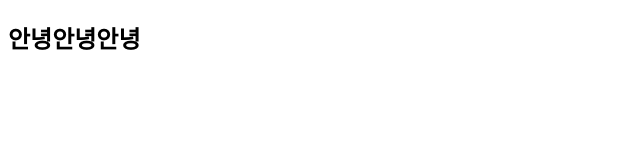
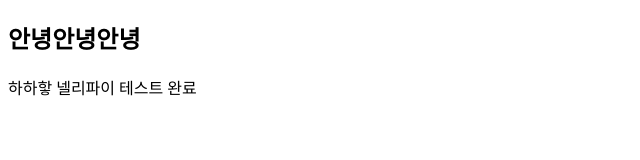
Before and after one commit to kimminjunggg/Fisrt-MJ-Project, a plain HTML site: page index.html in a window 1280 px wide. Shown: the whole page, without its empty margins (0-640 px from the left). Drawn offline with Linux system fonts and the light colour scheme.

Commit message:
add new sentence

```diff
--- a/index.html
+++ b/index.html
@@ -8,5 +8,6 @@
 </head>
 <body>
     <h2>안녕안녕안녕</h2>
+    <p>하하핳 넬리파이 테스트 완료</p>
 </body>
 </html>
```
